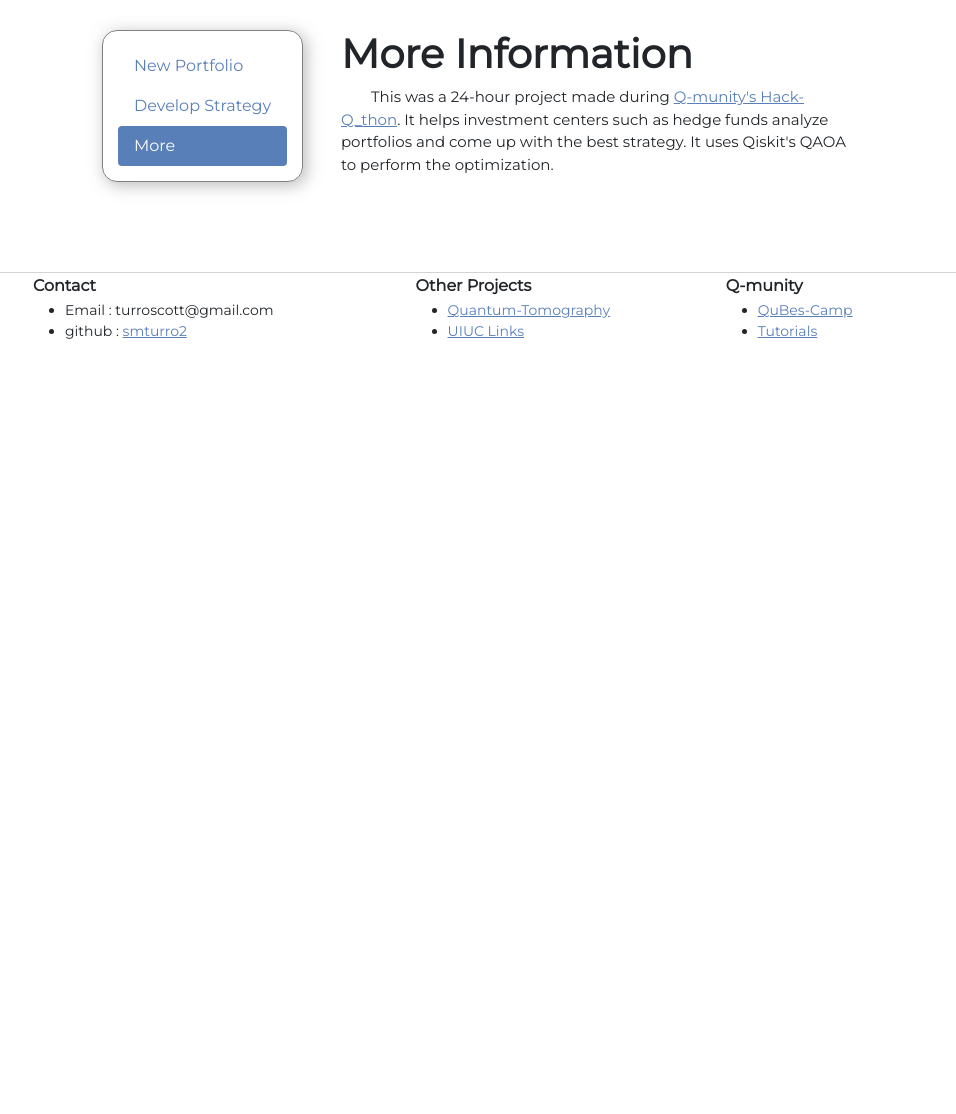
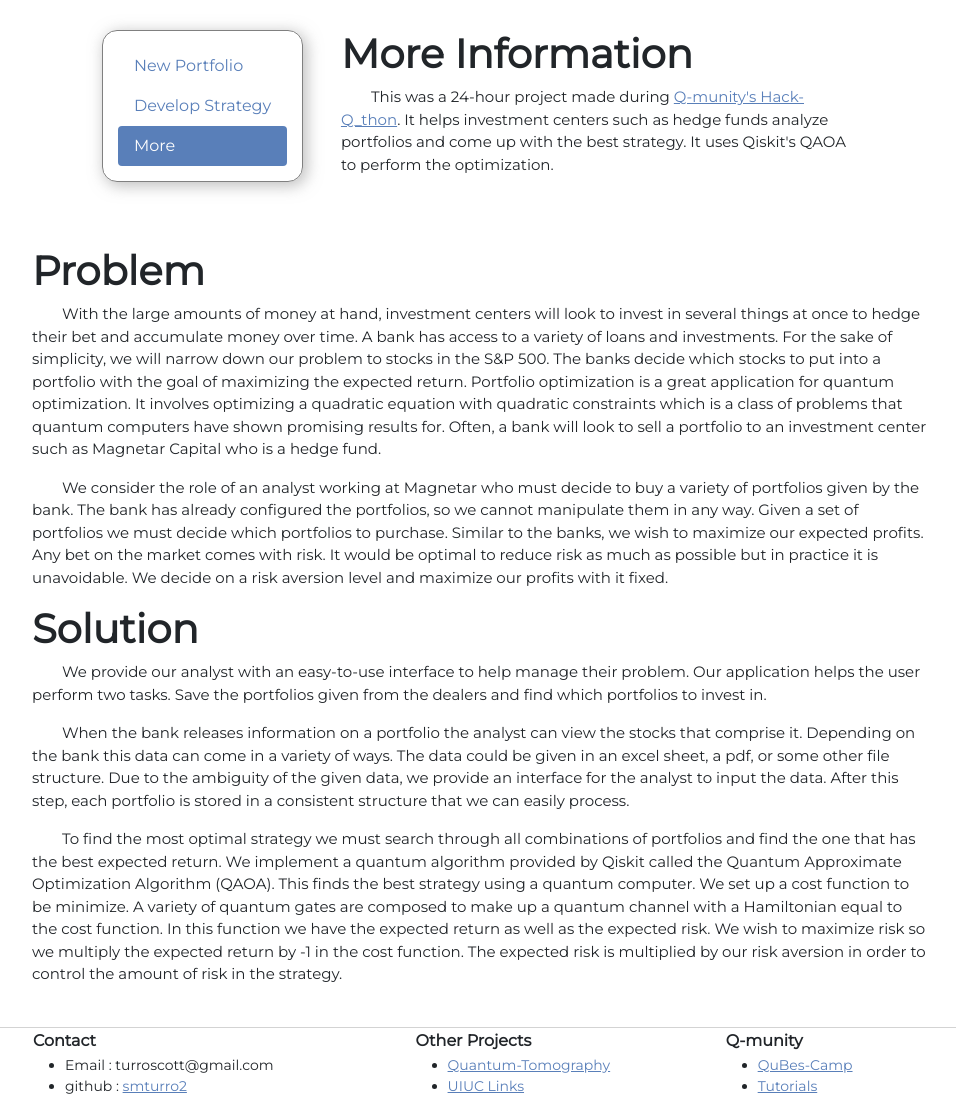
Before and after one commit to smturro2/Portfolio-Picker, a Flask app: page /More in a window 1280 px wide. Shown: the whole page, without its empty margins (160-1116 px from the left). Before the commit the page ends 339 px from the top, so only its background shows below. Run offline with Flask 2, Linux system fonts and the light colour scheme; some libraries are stand-ins or nearby versions.

Commit message:
Final Changes

```diff
--- a/src/DataFiles/Portfolios.csv
+++ b/src/DataFiles/Portfolios.csv
@@ -4,3 +4,4 @@ list_of_stocks,weights,name
 ['CHTR' 'TXT' 'VFC' 'VTRS'],[0.2222 0.4444 0.1111 0.2223],Blue Portfolio
 ['ABT' 'HAL' 'JKHY'],[0.3333 0.3333 0.3334],The Penguin's Hedge
 ['J' 'AAPL' 'GS'],[0.3333 0.3333 0.3334],New Tech Group
+['ABT' 'AAPL' 'QCOM'],[0.25 0.5 0.25],Duncans deal
--- a/src/Portfolio_Manager.py
+++ b/src/Portfolio_Manager.py
@@ -40,7 +40,7 @@ class PortfolioManager:
     def addPortfolio(self,listOfTickers,weights,portName=None):
         # Convert lists and normalize weights
         listOfTickers = np.array(listOfTickers)
-        weights = np.array(weights)
+        weights = np.array(weights,dtype=float)
         weights = weights/sum(weights)
         if(abs(sum(weights)-1) > 10**-6):
             # TODO : remove this
--- a/src/templates/More.html
+++ b/src/templates/More.html
@@ -23,7 +23,14 @@
 
 <!-- Main Content-->
 <div id="BodyContent">
+    <h1 class="more">Problem </h1>
+    <p>With the large amounts of money at hand, investment centers will look to invest in several things at once to hedge their bet and accumulate money over time. A bank has access to a variety of loans and investments. For the sake of simplicity, we will narrow down our problem to stocks in the S&P 500. The banks decide which stocks to put into a portfolio with the goal of maximizing the expected return. Portfolio optimization is a great application for quantum optimization. It involves optimizing a quadratic equation with quadratic constraints which is a class of problems that quantum computers have shown promising results for. Often, a bank will look to sell a portfolio to an investment center such as Magnetar Capital who is a hedge fund.</p>
+    <p>We consider the role of an analyst working at Magnetar who must decide to buy a variety of portfolios given by the bank. The bank has already configured the portfolios, so we cannot manipulate them in any way. Given a set of portfolios we must decide which portfolios to purchase. Similar to the banks, we wish to maximize our expected profits. Any bet on the market comes with risk. It would be optimal to reduce risk as much as possible but in practice it is unavoidable. We decide on a risk aversion level and maximize our profits with it fixed.</p>
 
+    <h1 class="more">Solution</h1>
+    <p>We provide our analyst with an easy-to-use interface to help manage their problem. Our application helps the user perform two tasks. Save the portfolios given from the dealers and find which portfolios to invest in. </p>
+    <p>When the bank releases information on a portfolio the analyst can view the stocks that comprise it. Depending on the bank this data can come in a variety of ways. The data could be given in an excel sheet, a pdf, or some other file structure. Due to the ambiguity of the given data, we provide an interface for the analyst to input the data. After this step, each portfolio is stored in a consistent structure that we can easily process.</p>
+	<p>To find the most optimal strategy we must search through all combinations of portfolios and find the one that has the best expected return. We implement a quantum algorithm provided by Qiskit called the Quantum Approximate Optimization Algorithm (QAOA). This finds the best strategy using a quantum computer. We set up a cost function to be minimize. A variety of quantum gates are composed to make up a quantum channel with a Hamiltonian equal to the cost function. In this function we have the expected return as well as the expected risk. We wish to maximize risk so we multiply the expected return by -1 in the cost function. The expected risk is multiplied by our risk aversion in order to control the amount of risk in the strategy.</p>
 </div>
 
 <!-- Footer-->
```
Also changed, not shown: README.md, 1 other file.
